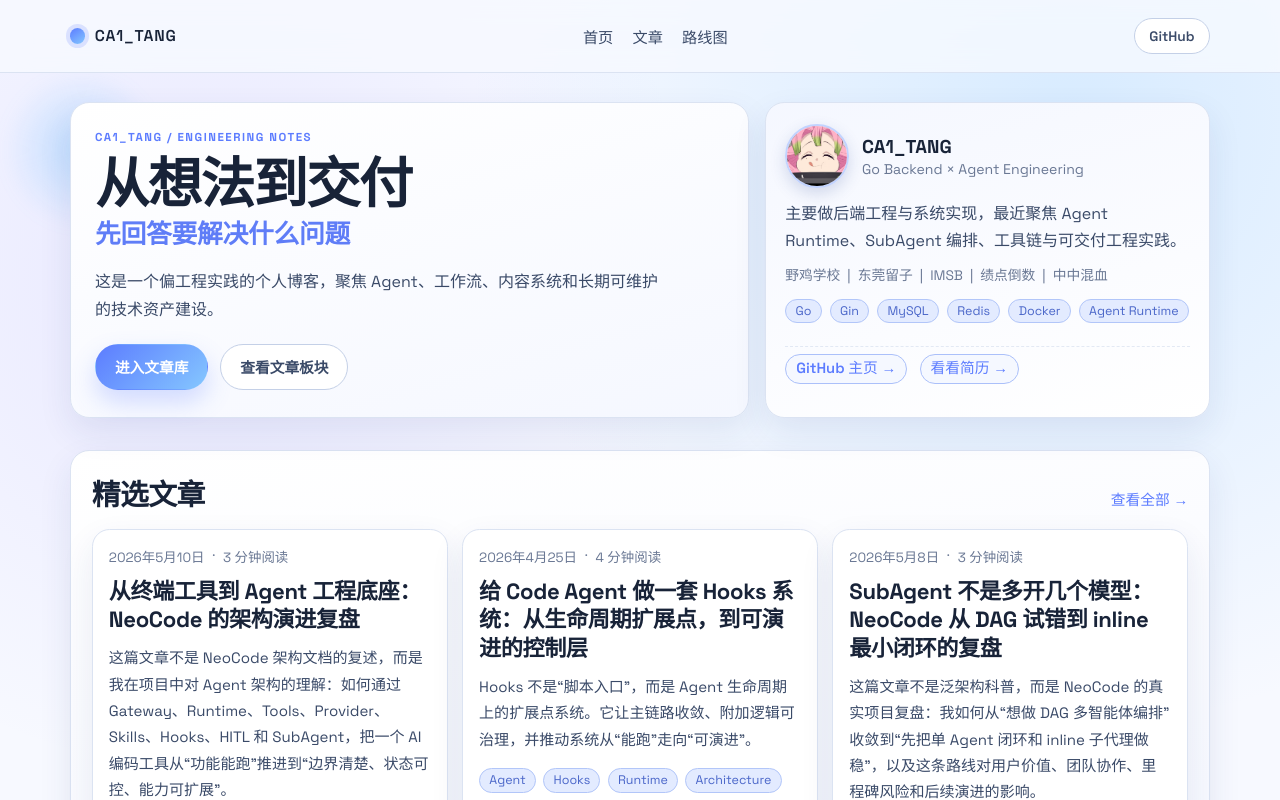
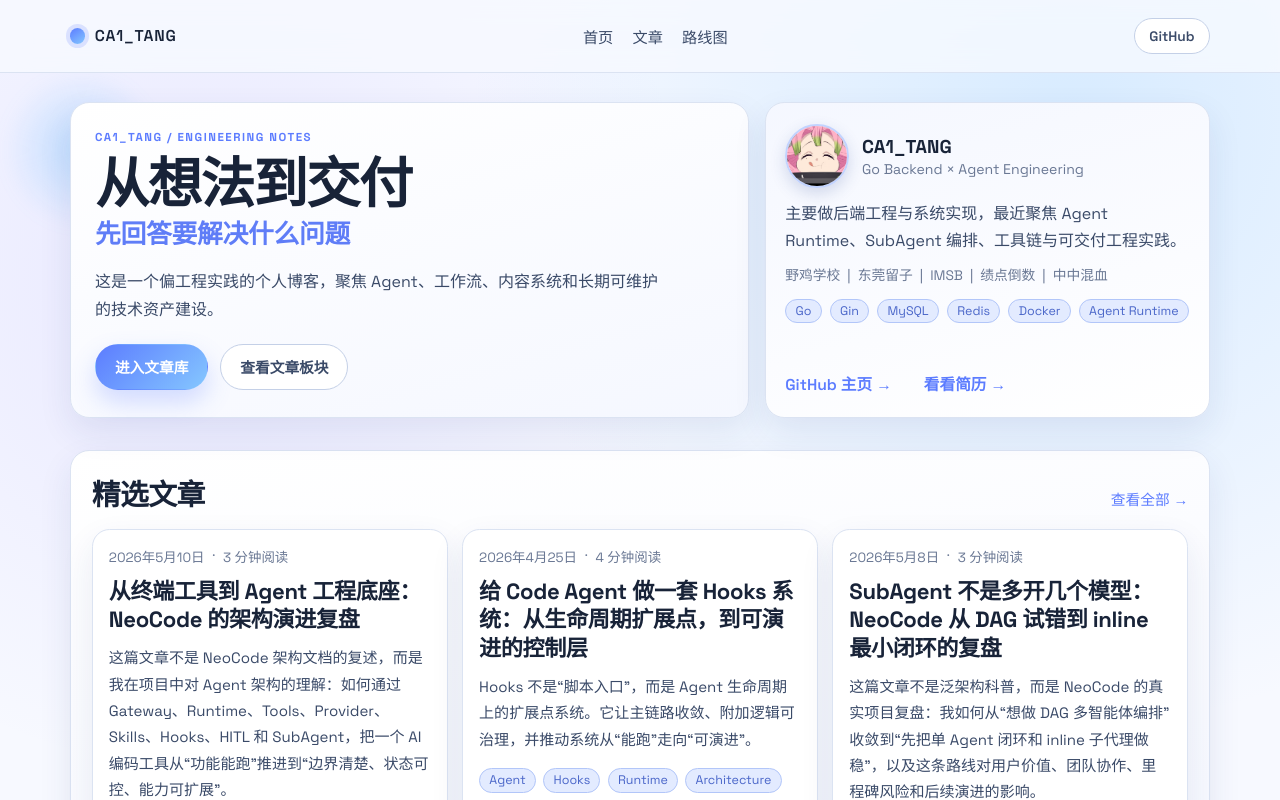
Before and after one commit to Cai-Tang-www/myBlog, a Next.js app: page / in a window 1280 px wide. Shown: the top 800 px of the page. Built offline with nearby package versions, Linux system fonts and the light colour scheme; no server answers.

Commit message:
style(home): revert profile actions to plain links and lower their placement

```diff
--- a/app/page.module.css
+++ b/app/page.module.css
@@ -181,13 +181,12 @@
 }
 
 .profileActions {
-  margin-top: 0.65rem;
+  margin-top: auto;
   margin-left: 0;
-  padding-top: 0.38rem;
-  border-top: 1px dashed color-mix(in oklab, var(--border-strong) 45%, transparent);
+  padding-top: 0.75rem;
   display: flex;
   align-items: center;
-  gap: 0.78rem;
+  gap: 2rem;
   flex-wrap: wrap;
 }
 
@@ -196,27 +195,18 @@
   text-decoration: none;
   color: var(--accent-strong);
   font-family: var(--font-sans), "Segoe UI", sans-serif;
-  font-size: 0.92rem;
-  font-weight: 580;
+  font-size: 0.98rem;
+  font-weight: 600;
   line-height: 1.2;
   letter-spacing: 0;
   width: fit-content;
-  display: inline-flex;
-  align-items: center;
-  padding: 0.33rem 0.62rem;
-  border-radius: 999px;
-  border: 1px solid color-mix(in oklab, var(--accent-strong) 36%, var(--border-soft));
-  background: color-mix(in oklab, var(--surface-card-soft) 82%, #ffffff);
-  transition: transform 160ms ease, opacity 160ms ease, background-color 160ms ease,
-    border-color 160ms ease;
+  transition: transform 160ms ease, opacity 160ms ease;
 }
 
 .profileLink:hover,
 .resumeLink:hover {
-  transform: translateY(-1px);
+  transform: translateX(2px);
   opacity: 0.96;
-  background: color-mix(in oklab, var(--accent-strong) 10%, #ffffff);
-  border-color: color-mix(in oklab, var(--accent-strong) 58%, var(--border-soft));
 }
 
 .postSection {
```
